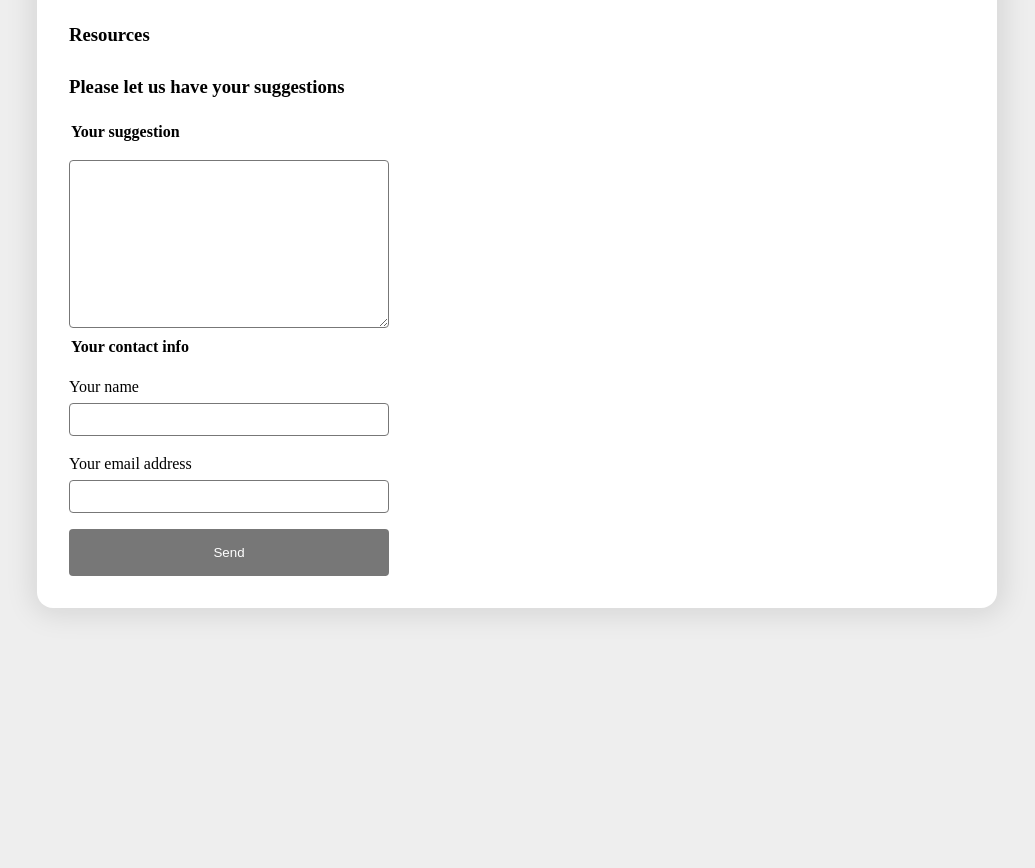
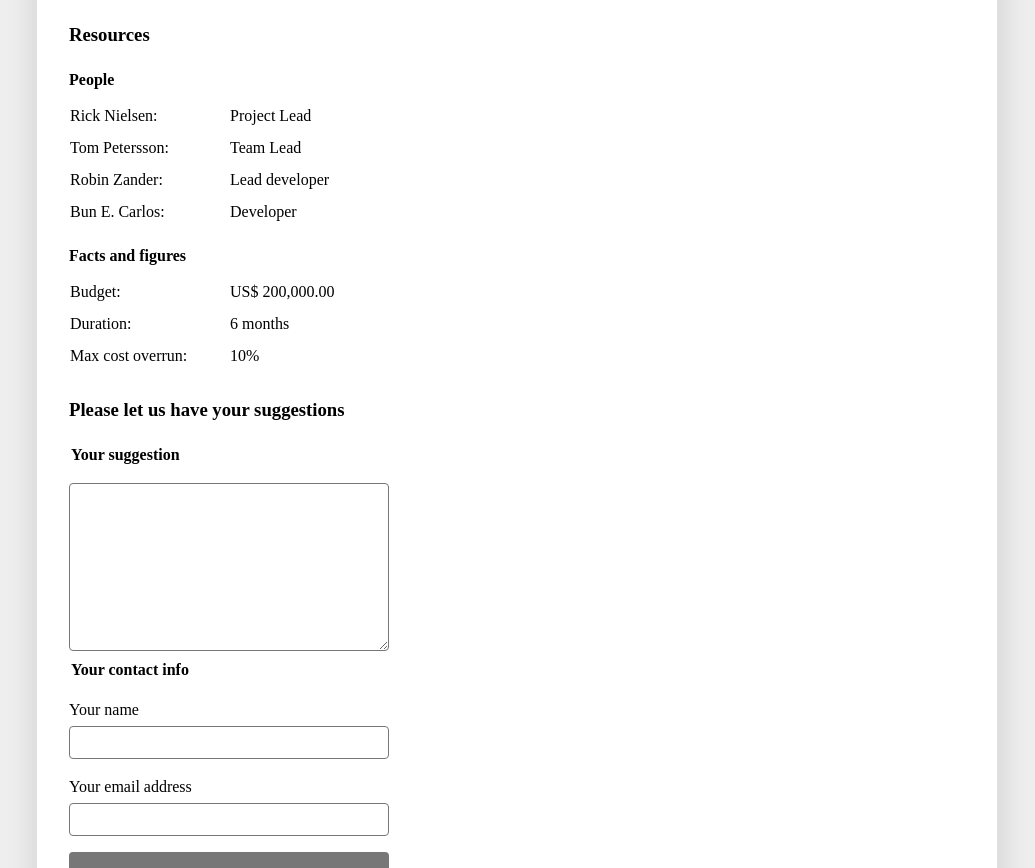
Before and after one commit to SRferrero/html-css-workshop, a website built with Parcel: page src/index.html in a window 1280 px wide. Shown: the part 1062-1930 px from the top of the page, without its empty margins (123-1158 px from the left). Before the commit the page ends 1718 px from the top, so only its background shows below. Built offline with nearby package versions, Linux system fonts and the light colour scheme.

Commit message:
chore: fixed e5

```diff
--- a/src/index.html
+++ b/src/index.html
@@ -93,7 +93,60 @@
         Resources
       </h3>
 
-      <!-- how would you build that content? Would you use css? -->
+      <table class="table">
+
+        <caption class="table__caption">People</caption>
+
+        <tbody>
+
+          <tr class="table__row">
+            <th scope="row" class="table__row-header">Rick Nielsen</th>
+            <td class="table__cell">Project Lead</td>
+          </tr>
+
+          <tr class="table__row">
+            <th scope="row" class="table__row-header">Tom Petersson</th>
+            <td class="table__cell">Team Lead</td>
+          </tr>
+
+          <tr class="table__row">
+            <th scope="row" class="table__row-header">Robin Zander</th>
+            <td class="table__cell">Lead developer</td>
+          </tr>
+
+          <tr class="table__row">
+            <th scope="row" class="table__row-header">Bun E. Carlos</th>
+            <td class="table__cell">Developer</td>
+          </tr>
+
+        </tbody>
+
+      </table>
+
+      <table class="table">
+
+        <caption class="table__caption">Facts and figures</caption>
+
+        <tbody>
+
+          <tr class="table__row">
+            <th scope="row" class="table__row-header">Budget</th>
+            <td class="table__cell">US$ 200,000.00</td>
+          </tr>
+
+          <tr class="table__row">
+            <th scope="row" class="table__row-header">Duration</th>
+            <td class="table__cell">6 months</td>
+          </tr>
+
+          <tr class="table__row">
+            <th scope="row" class="table__row-header">Max cost overrun</th>
+            <td class="table__cell">10%</td>
+          </tr>
+
+        </tbody>
+
+      </table>
 
       <h3>
         Please let us have your suggestions
```
